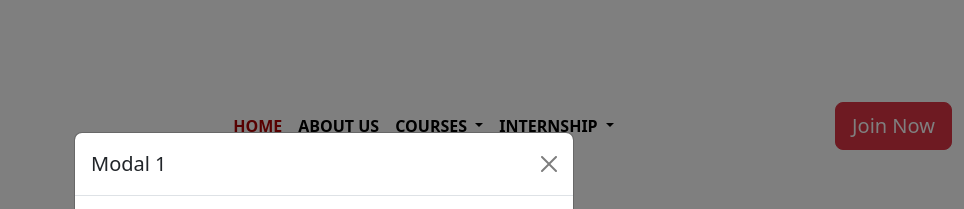
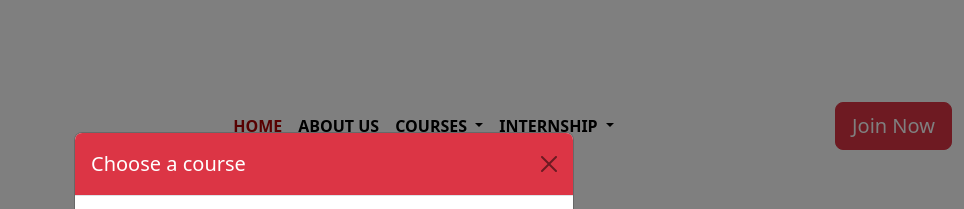
Before and after one commit to ameemaha/fsdResponsiveWebHomePage, a plain HTML site: page index.html in a window 1280 px wide. Both pictures are taken after a click on the button "Join Now". Shown: the top 209 px of the page, 316-1280 px from the left. Drawn offline with nearby package versions, Linux system fonts and the light colour scheme.

Commit message:
Modal heading changed

```diff
--- a/index.html
+++ b/index.html
@@ -278,8 +278,8 @@
     <div class="modal fade" id="exampleModalToggle" aria-hidden="true" aria-labelledby="exampleModalToggleLabel" tabindex="-1">
         <div class="modal-dialog modal-dialog-centered">
           <div class="modal-content">
-            <div class="modal-header">
-              <h5 class="modal-title" id="exampleModalToggleLabel">Modal 1</h5>
+            <div class="modal-header bg-danger">
+              <h5 class="modal-title text-white" id="exampleModalToggleLabel">Choose a course</h5>
               <button type="button" class="btn-close" data-bs-dismiss="modal" aria-label="Close"></button>
             </div>
             <div class="modal-body">
```
